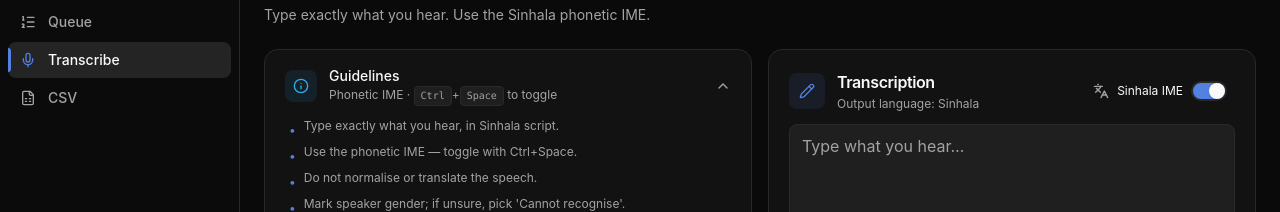
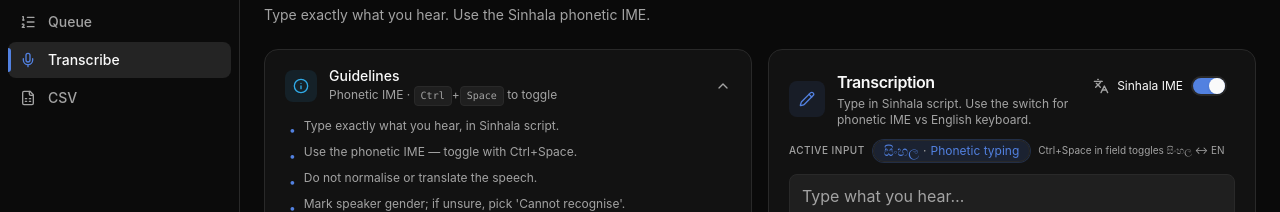
Before and after one commit to SPEAK-ASR/SPEAK-Client, a React (Vite) app: page /transcription in a window 1280 px wide. Shown: the part 140-352 px from the top of the page. Built offline with nearby package versions, Linux system fonts and the light colour scheme; no server answers.

Commit message:
feat: enhance PointCelebrationDialog with auto-close functionality; improve TranscriptionEditor with IME support and input mode indication

```diff
--- a/src/components/transcription/Dialogs.tsx
+++ b/src/components/transcription/Dialogs.tsx
@@ -1,4 +1,4 @@
-import { useState } from "react";
+import { useEffect, useState } from "react";
 import { motion } from "framer-motion";
 import { Award, Loader2, ShieldAlert } from "lucide-react";
 import {
@@ -104,6 +104,14 @@ export function PointCelebrationDialog({
         ? "SPEAK Sinhala ASR"
         : "Reference";
 
+  useEffect(() => {
+    if (!open) return;
+    const id = window.setTimeout(() => {
+      onOpenChange(false);
+    }, 2000);
+    return () => window.clearTimeout(id);
+  }, [open, onOpenChange]);
+
   return (
     <Dialog open={open} onOpenChange={onOpenChange}>
       <DialogContent
--- a/src/components/transcription/TranscriptionEditor.tsx
+++ b/src/components/transcription/TranscriptionEditor.tsx
@@ -1,6 +1,7 @@
-import { useEffect, useRef, useState } from "react";
+import { useCallback, useEffect, useLayoutEffect, useRef, useState } from "react";
 import { Languages, Pencil } from "lucide-react";
 import { useSinhalaIme } from "../../hooks/useSinhalaIme";
+import { Badge } from "../ui/badge";
 import {
   Card,
   CardContent,
@@ -44,10 +45,57 @@ export function TranscriptionEditor({
 }: TranscriptionEditorProps) {
   const toggleRef = useRef<HTMLInputElement>(null);
   const chipRef = useRef<HTMLButtonElement>(null);
+  const imeControllerRef = useRef<SinhalaImeController | null>(null);
   const [imeOn, setImeOn] = useState(true);
+  /** si/en while master IME is on — from sin-phonetic-ime.js (Ctrl+Space, chip). */
+  const [scriptMode, setScriptMode] = useState<"si" | "en">("si");
   const [text, setText] = useState("");
 
-  useSinhalaIme({ textareaRef, toggleRef, chipRef });
+  useSinhalaIme({
+    textareaRef,
+    toggleRef,
+    chipRef,
+    controllerRef: imeControllerRef,
+  });
+
+  const applyModeFromController = useCallback(() => {
+    const c = imeControllerRef.current;
+    const on = toggleRef.current?.checked ?? false;
+    if (on && c) setScriptMode(c.mode);
+    else setScriptMode("en");
+  }, []);
+
+  useLayoutEffect(() => {
+    const input = toggleRef.current;
+    if (!input) return;
+    const syncFromToggle = () => {
+      setImeOn(input.checked);
+      queueMicrotask(applyModeFromController);
+    };
+    syncFromToggle();
+    input.addEventListener("change", syncFromToggle);
+    return () => input.removeEventListener("change", syncFromToggle);
+  }, [applyModeFromController]);
+
+  useEffect(() => {
+    const ta = textareaRef.current;
+    if (!ta) return;
+    const onKeyDown = (e: KeyboardEvent) => {
+      if (e.ctrlKey && !e.shiftKey && !e.altKey && e.code === "Space") {
+        queueMicrotask(applyModeFromController);
+      }
+    };
+    ta.addEventListener("keydown", onKeyDown);
+    return () => ta.removeEventListener("keydown", onKeyDown);
+  }, [textareaRef, applyModeFromController]);
+
+  useEffect(() => {
+    const chip = chipRef.current;
+    if (!chip) return;
+    const onChipClick = () => queueMicrotask(applyModeFromController);
+    chip.addEventListener("click", onChipClick);
+    return () => chip.removeEventListener("click", onChipClick);
+  }, [applyModeFromController]);
 
   useEffect(() => {
     const el = textareaRef.current;
@@ -65,27 +113,38 @@ export function TranscriptionEditor({
 
   return (
     <Card className="lg:sticky lg:top-20 self-start">
-      <CardHeader className="pb-3">
-        <div className="flex items-center justify-between gap-3">
-          <div className="flex items-center gap-3">
+      {/* Hidden IME helpers consumed by sin-phonetic-ime.js — before header so refs exist early */}
+      <input ref={toggleRef} type="checkbox" defaultChecked className="hidden" />
+      <button ref={chipRef} type="button" className="hidden ime-chip">
+        IME
+      </button>
+      <CardHeader className="pb-3 space-y-3">
+        <div className="flex items-start justify-between gap-3">
+          <div className="flex items-center gap-3 min-w-0">
             <span className="flex size-9 items-center justify-center rounded-md bg-primary/10 text-primary shrink-0">
-              <Pencil className="size-4" />
+              <Pencil className="size-4" aria-hidden />
             </span>
-            <div>
+            <div className="min-w-0">
               <CardTitle>Transcription</CardTitle>
               <p className="text-xs text-muted-foreground mt-0.5">
-                Output language: Sinhala
+                Type in Sinhala script. Use the switch for phonetic IME vs English
+                keyboard.
               </p>
             </div>
           </div>
           <label
             className={cn(
-              "flex items-center gap-2 cursor-pointer select-none rounded-md px-2 py-1.5",
+              "flex items-center gap-2 cursor-pointer select-none rounded-md px-2 py-1.5 shrink-0",
               "hover:bg-accent",
             )}
+            aria-label={
+              imeOn
+                ? "Sinhala IME enabled, switch off for plain Latin keyboard"
+                : "Sinhala IME disabled, switch on for phonetic input"
+            }
           >
-            <Languages className="size-4 text-muted-foreground" />
-            <span className="text-xs">Sinhala IME</span>
+            <Languages className="size-4 text-muted-foreground" aria-hidden />
+            <span className="text-xs whitespace-nowrap">Sinhala IME</span>
             <Switch
               checked={imeOn}
               onCheckedChange={(v) => {
@@ -96,9 +155,55 @@ export function TranscriptionEditor({
                     new Event("change", { bubbles: true }),
                   );
                 }
+                queueMicrotask(applyModeFromController);
               }}
             />
           </label>
+        </div>
+        <div
+          className="flex flex-wrap items-center gap-2"
+          aria-live="polite"
+          aria-atomic="true"
+        >
+          <span className="text-[10px] font-medium uppercase tracking-wider text-muted-foreground">
+            Active input
+          </span>
+          <Badge
+            variant={
+              imeOn && scriptMode === "si" ? "default" : "secondary"
+            }
+            className={cn(
+              "font-normal gap-1 border-transparent",
+              imeOn &&
+                scriptMode === "si" &&
+                "shadow-[0_0_0_1px_hsl(220_70%_60%/0.25)]",
+            )}
+          >
+            {!imeOn ? (
+              <>
+                <span className="font-semibold tracking-tight">EN</span>
+                <span className="text-muted-foreground font-normal">·</span>
+                <span>Latin keyboard</span>
+              </>
+            ) : scriptMode === "si" ? (
+              <>
+                <span className="text-sm leading-none" lang="si">
+                  සිංහල
+                </span>
+                <span className="text-muted-foreground font-normal">·</span>
+                <span>Phonetic typing</span>
+              </>
+            ) : (
+              <>
+                <span className="font-semibold tracking-tight">EN</span>
+                <span className="text-muted-foreground font-normal">·</span>
+                <span>Latin (IME on)</span>
+              </>
+            )}
+          </Badge>
+          <span className="text-[10px] text-muted-foreground">
+            Ctrl+Space in field toggles සිංහල ↔ EN
+          </span>
         </div>
       </CardHeader>
       <CardContent className="space-y-4">
@@ -114,12 +219,6 @@ export function TranscriptionEditor({
             {wordCount} words · {charCount} chars
           </div>
         </div>
-
-        {/* Hidden IME helpers consumed by sin-phonetic-ime.js */}
-        <input ref={toggleRef} type="checkbox" defaultChecked className="hidden" />
-        <button ref={chipRef} type="button" className="hidden ime-chip">
-          IME
-        </button>
 
         <div className="space-y-1.5">
           <Label htmlFor="speaker-gender">Speaker gender</Label>
--- a/src/hooks/useSinhalaIme.ts
+++ b/src/hooks/useSinhalaIme.ts
@@ -1,9 +1,11 @@
-import { type RefObject, useEffect } from "react";
+import { type MutableRefObject, type RefObject, useEffect } from "react";
 
 interface SinhalaImeTargets {
   textareaRef: RefObject<HTMLTextAreaElement | null>;
   toggleRef?: RefObject<HTMLInputElement | null>;
   chipRef?: RefObject<HTMLButtonElement | null>;
+  /** Filled while the IME controller is attached; cleared on detach. */
+  controllerRef?: MutableRefObject<SinhalaImeController | null>;
 }
 
 /**
@@ -15,11 +17,16 @@ export function useSinhalaIme({
   textareaRef,
   toggleRef,
   chipRef,
+  controllerRef,
 }: SinhalaImeTargets) {
   useEffect(() => {
     let detach: (() => void) | undefined;
     let cancelled = false;
     let interval: number | undefined;
+
+    const clearControllerRef = () => {
+      if (controllerRef) controllerRef.current = null;
+    };
 
     const tryAttach = () => {
       if (!textareaRef.current || typeof window === "undefined") return false;
@@ -35,6 +42,9 @@ export function useSinhalaIme({
         });
         if (controller && typeof controller.detach === "function") {
           detach = controller.detach;
+        }
+        if (controllerRef && controller) {
+          controllerRef.current = controller;
         }
         if (controller) {
           try {
@@ -72,6 +82,7 @@ export function useSinhalaIme({
       cancelled = true;
       if (interval) window.clearInterval(interval);
       if (typeof detach === "function") detach();
+      clearControllerRef();
     };
-  }, [textareaRef, toggleRef, chipRef]);
+  }, [textareaRef, toggleRef, chipRef, controllerRef]);
 }
--- a/src/pages/TranscriptionPage.tsx
+++ b/src/pages/TranscriptionPage.tsx
@@ -84,6 +84,10 @@ export function TranscriptionPage() {
     asrSystem: "google" | "speak" | null;
   }>({ open: false, asrSystem: null });
 
+  const onCelebrationOpenChange = useCallback((open: boolean) => {
+    setCelebration((p) => ({ ...p, open }));
+  }, []);
+
   const [guidelinesCollapsed, setGuidelinesCollapsed] = useState(() =>
     typeof window === "undefined"
       ? false
@@ -115,6 +119,7 @@ export function TranscriptionPage() {
     setSubmitting(false);
     setMetadata(DEFAULT_METADATA);
     setAsrPreference(null);
+    setCelebration({ open: false, asrSystem: null });
     if (textareaRef.current) textareaRef.current.value = "";
     try {
       const data = await transcriptionServiceApi.fetchRandomAudio();
@@ -172,7 +177,7 @@ export function TranscriptionPage() {
         await transcriptionServiceApi.submitTranscription(payload);
         if (asrSystemForCelebration) {
           setCelebration({ open: true, asrSystem: asrSystemForCelebration });
-          setTimeout(() => loadNext(), 1500);
+          setTimeout(() => loadNext(), 2000);
         } else {
           toast.success(successMessage);
           await loadNext();
@@ -384,9 +389,7 @@ export function TranscriptionPage() {
       <PointCelebrationDialog
         open={celebration.open}
         asrSystem={celebration.asrSystem}
-        onOpenChange={(open) =>
-          setCelebration((p) => ({ ...p, open }))
-        }
+        onOpenChange={onCelebrationOpenChange}
       />
     </>
   );
```
